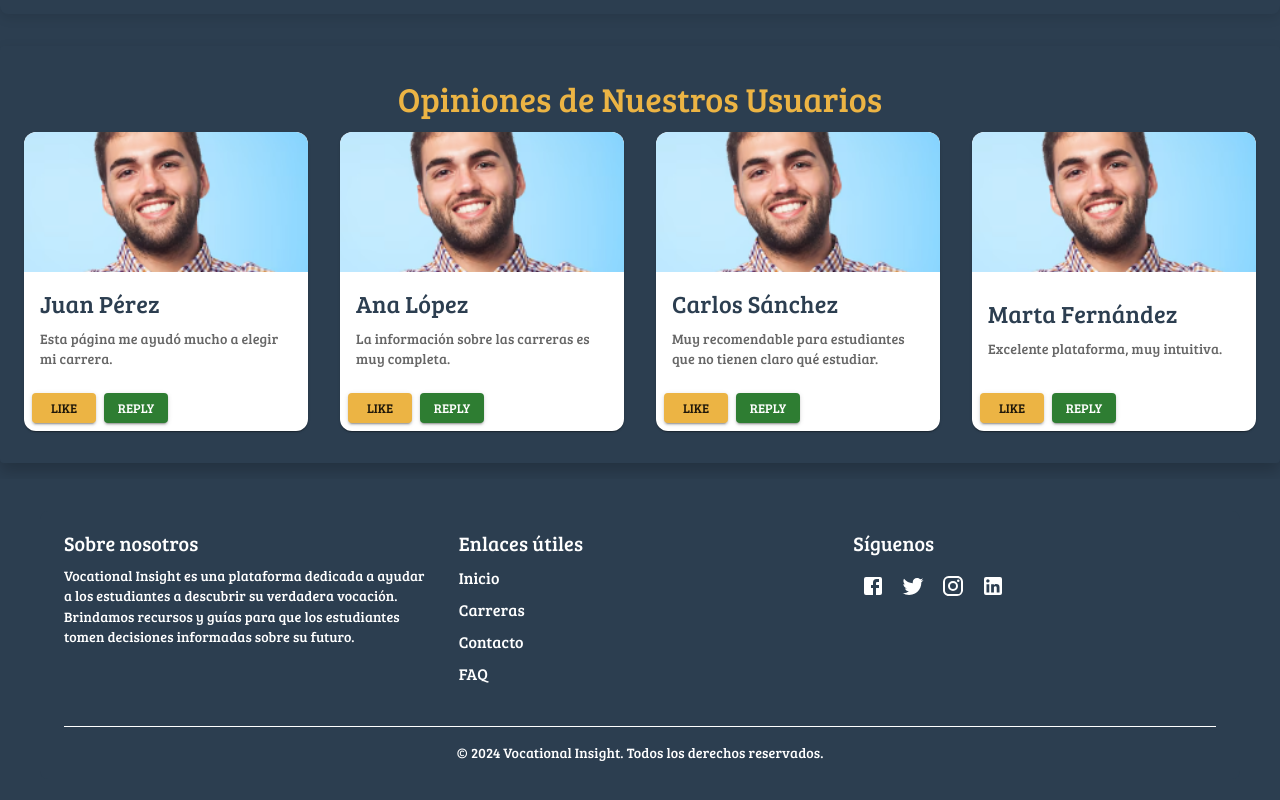
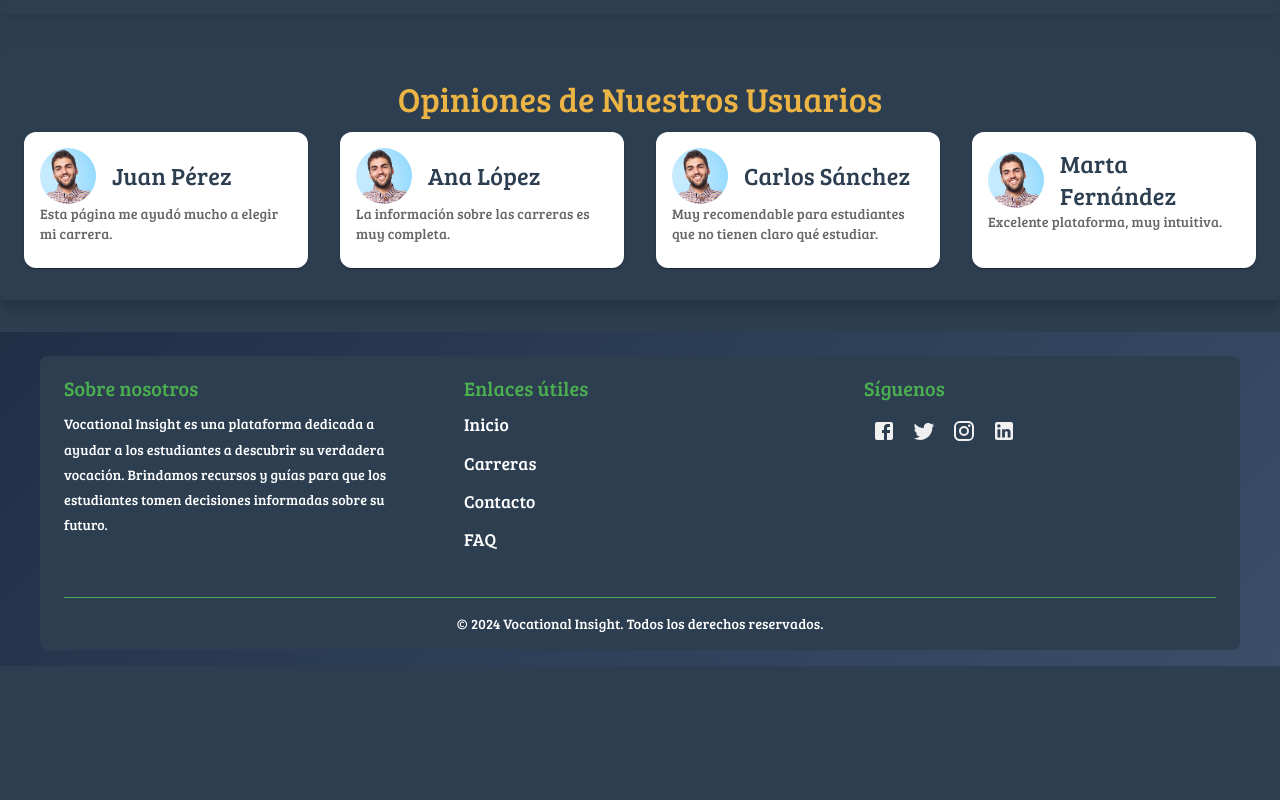
Before and after one commit to KristelMercurino/Vocational_Insight, a React (Vite) app: page / in a window 1280 px wide. Shown: the part 1188-1988 px from the top of the page. After the commit the page ends 1854 px from the top, so only its background shows below. Built offline with nearby package versions, Linux system fonts and the light colour scheme.

Commit message:
Se agrego mensaje de alerta en boton de formulario

```diff
--- a/src/App.tsx
+++ b/src/App.tsx
@@ -7,7 +7,6 @@ import theme from "./theme/theme";
 import Charts from "./components/Charts";
 import Results from "./components/Results";
 import Feedback from "./components/Feedback";
-import { Login } from "@mui/icons-material";
 
 export default function App() {
   return (
@@ -18,7 +17,6 @@ export default function App() {
         <Routes>
           <Route path="/" element={<Home />} />
           <Route path="/Survey" element={<Survey />} />
-          <Route path="/Login" element={<Login />} /> {/* Ruta para el login */}
           <Route path="/Charts" element={<Charts />} />
           <Route path="/Results" element={<Results />} />
           <Route path="/Feedback" element={<Feedback />} />
--- a/src/components/Cards.tsx
+++ b/src/components/Cards.tsx
@@ -1,13 +1,12 @@
 import Card from "@mui/material/Card";
-import CardActions from "@mui/material/CardActions";
 import CardContent from "@mui/material/CardContent";
-import CardMedia from "@mui/material/CardMedia";
-import Button from "@mui/material/Button";
 import Typography from "@mui/material/Typography";
 import Grid from "@mui/material/Grid";
 import Container from "@mui/material/Container";
 import Box from "@mui/material/Box";
-import opinion from "../assets/img/opinion.png"; // Asegúrate de tener una imagen para las opiniones
+import Avatar from "@mui/material/Avatar";
+import Stack from "@mui/material/Stack";
+import opinion from "../assets/img/opinion.png"; // Imagen circular pequeña
 
 function MediaCard({
   name,
@@ -19,7 +18,7 @@ function MediaCard({
   return (
     <Card
       sx={{
-        height: "100%", // Asegura que todos los cards tengan la misma altura
+        height: "100%",
         display: "flex",
         flexDirection: "column",
         justifyContent: "space-between",
@@ -31,27 +30,21 @@ function MediaCard({
         borderRadius: "12px", // Bordes redondeados
       }}
     >
-      <CardMedia
-        sx={{ height: 140, borderRadius: "12px 12px 0 0" }}
-        image={opinion}
-        title="User Opinion"
-      />
       <CardContent>
-        <Typography gutterBottom variant="h5" color="primary" component="div">
-          {name}
-        </Typography>
+        <Stack direction="row" spacing={2} alignItems="center">
+          <Avatar
+            alt={name}
+            src={opinion} // La imagen pequeña circular
+            sx={{ width: 56, height: 56 }} // Tamaño del Avatar
+          />
+          <Typography gutterBottom variant="h5" color="primary" component="div">
+            {name}
+          </Typography>
+        </Stack>
         <Typography variant="body2" sx={{ color: "text.secondary" }}>
           {opinionText}
         </Typography>
       </CardContent>
-      <CardActions>
-        <Button size="small" variant="contained" color="secondary">
-          Like
-        </Button>
-        <Button size="small" variant="contained" color="success">
-          Reply
-        </Button>
-      </CardActions>
     </Card>
   );
 }
@@ -82,7 +75,7 @@ export default function ResponsiveCards() {
       maxWidth="xl"
       sx={{
         backgroundColor: "#2c3e50ff", // Fondo azul oscuro
-        padding: 4, // Añade padding para que no esté pegado a los bordes
+        padding: 4,
         borderRadius: 1, // Bordes redondeados del container
         boxShadow: "0px 8px 16px rgba(0, 0, 0, 0.2)", // Sombra suave para el container
       }}
@@ -94,8 +87,6 @@ export default function ResponsiveCards() {
         {opinions.map((opinion, index) => (
           <Grid item xs={12} sm={6} md={4} lg={3} key={index}>
             <Box sx={{ height: "100%" }}>
-              {" "}
-              {/* Ajustamos la altura del contenedor para asegurar que los Cards se alineen */}
               <MediaCard
                 name={opinion.name}
                 opinionText={opinion.opinionText}
--- a/src/components/NavBar.tsx
+++ b/src/components/NavBar.tsx
@@ -37,12 +37,17 @@ function ResponsiveAppBar() {
     <AppBar position="static" sx={{ backgroundColor: "#2c3e50" }}>
       <Container maxWidth="xl">
         <Toolbar disableGutters>
-          {/* Logo */}
+          {/* Logo con tamaño ajustado, fondo claro y borde */}
           <Box
             component="img"
             sx={{
-              height: 50, // Ajusta el tamaño de tu logo aquí
+              height: 60, // Aumenta el tamaño del logo
               mr: 2,
+              p: 0, // Espaciado interno para darle más "aire"
+              backgroundColor: "#f4e4c1", // Fondo claro, similar al amarillo pálido
+              border: "2px solid #ECB444", // Borde amarillo para darle visibilidad
+              borderRadius: "8px", // Bordes redondeados
+              boxShadow: "0px 4px 12px rgba(0, 0, 0, 0.2)", // Sombra más marcada
             }}
             alt="Logo"
             src={logo}
--- a/src/components/Survey.tsx
+++ b/src/components/Survey.tsx
@@ -8,8 +8,10 @@ import {
   Typography,
   Grid,
   Box,
+  Snackbar,
+  Alert, // Importamos el componente Alert para mostrar mensajes estilizados
 } from "@mui/material";
-import { useNavigate } from "react-router-dom"; // Importa useNavigate para la navegación
+import { useNavigate } from "react-router-dom"; // Hook para navegar entre rutas
 
 export default function Survey() {
   const [state, setState] = useState({
@@ -51,21 +53,57 @@ export default function Survey() {
     q6e: false,
   });
 
-  const navigate = useNavigate(); // Hook para navegar entre rutas
+  const [openSnackbar, setOpenSnackbar] = useState(false); // Estado para controlar el Snackbar
+  const navigate = useNavigate(); // Hook para la navegación
 
-  const handleChange = (event: React.ChangeEvent<HTMLInputElement>) => {
+  // Función para contar cuántas opciones están seleccionadas en una pregunta
+  const countSelectedOptions = (questionPrefix) => {
+    return Object.keys(state).filter(
+      (key) => key.startsWith(questionPrefix) && state[key]
+    ).length;
+  };
+
+  // Función para manejar el cambio de estado de los checkboxes
+  const handleChange = (event) => {
+    const { name, checked } = event.target;
+
+    // Actualiza el estado del checkbox
     setState({
       ...state,
-      [event.target.name]: event.target.checked,
+      [name]: checked,
     });
   };
 
-  const handleSubmit = (event: React.FormEvent<HTMLFormElement>) => {
+  // Función para validar si al menos una opción ha sido seleccionada por cada pregunta
+  const isFormValid = () => {
+    for (let i = 1; i <= 6; i++) {
+      if (countSelectedOptions(`q${i}`) === 0) {
+        return false;
+      }
+    }
+    return true;
+  };
+
+  // Función para manejar el envío del formulario
+  const handleSubmit = (event) => {
     event.preventDefault();
-    console.log("Selected options: ", state);
 
-    // Redirige a la página de gráficos (Charts) después de enviar el formulario
-    navigate("/results");
+    // Validar si al menos una opción ha sido seleccionada por cada pregunta
+    if (!isFormValid()) {
+      setOpenSnackbar(true); // Mostrar Snackbar si no se cumple la validación
+    } else {
+      console.log("Selected options: ", state);
+      // Redirige a la página de resultados después de enviar el formulario
+      navigate("/results");
+    }
+  };
+
+  // Función para cerrar el Snackbar
+  const handleCloseSnackbar = (event, reason) => {
+    if (reason === "clickaway") {
+      return;
+    }
+    setOpenSnackbar(false); // Cierra el Snackbar cuando se hace clic fuera o se oculta automáticamente
   };
 
   return (
@@ -75,8 +113,8 @@ export default function Survey() {
       </Typography>
       <Typography align="center" variant="body1" gutterBottom>
         Lee cada pregunta cuidadosamente y selecciona todas las alternativas que
-        reflejen tus intereses y habilidades. No te preocupes por elegir una
-        sola opción, puedes seleccionar todas las que se apliquen a ti.
+        reflejen tus intereses y habilidades. Puedes seleccionar un máximo de 3
+        opciones por pregunta.
       </Typography>
       <form onSubmit={handleSubmit}>
         <Grid container spacing={4}>
@@ -96,9 +134,9 @@ export default function Survey() {
                       onChange={handleChange}
                       name="q1a"
                       sx={{
-                        color: "#ECB444", // Color del checkbox
+                        color: "#ECB444",
                         "&.Mui-checked": {
-                          color: "#ECB444", // Color cuando está marcado
+                          color: "#ECB444",
                         },
                       }}
                     />
@@ -119,7 +157,7 @@ export default function Survey() {
                       }}
                     />
                   }
-                  label="b) Escribir, leer libros, o crear contenido artísticos"
+                  label="b) Escribir, leer libros, o crear contenido artístico"
                 />
                 <FormControlLabel
                   control={
@@ -212,7 +250,7 @@ export default function Survey() {
                       }}
                     />
                   }
-                  label="b) Lenguaje, literatura, y artes"
+                  label="b) Lenguaje, literatura y artes"
                 />
                 <FormControlLabel
                   control={
@@ -244,7 +282,7 @@ export default function Survey() {
                       }}
                     />
                   }
-                  label="d) Artes plásticas, música, y tecnología"
+                  label="d) Artes plásticas, música y tecnología"
                 />
                 <FormControlLabel
                   control={
@@ -651,6 +689,21 @@ export default function Survey() {
           </Grid>
         </Grid>
       </form>
+
+      {/* Snackbar para mostrar el mensaje de error */}
+      <Snackbar
+        open={openSnackbar}
+        autoHideDuration={6000} // Duración del Snackbar (6 segundos)
+        onClose={handleCloseSnackbar}
+      >
+        <Alert
+          onClose={handleCloseSnackbar}
+          severity="error"
+          sx={{ width: "100%" }}
+        >
+          Por favor, selecciona al menos una opción en cada pregunta.
+        </Alert>
+      </Snackbar>
     </Container>
   );
 }
--- a/src/components/footer.tsx
+++ b/src/components/footer.tsx
@@ -12,21 +12,21 @@ export default function Footer() {
   return (
     <Box
       sx={{
-        mt: 2,
-        backgroundColor: "#2c3e50ff", // Fondo azul oscuro
-        color: "#fff", // Texto en blanco
-        paddingTop: 4,
-        paddingBottom: 4,
+        mt: 4,
+        background: "linear-gradient(135deg, #1f2f46, #3b4e68)", // Gradiente moderno
+        color: "#f0f0f0", // Texto claro
+        paddingTop: 3,
+        paddingBottom: 2,
       }}
     >
       <Container maxWidth="lg">
-        <Grid container spacing={4} justifyContent="space-between">
+        <Grid container spacing={6} justifyContent="space-between">
           {/* Sección 1: Información */}
           <Grid item xs={12} sm={6} md={4}>
-            <Typography variant="h6" gutterBottom>
+            <Typography variant="h6" gutterBottom sx={{ color: "#4caf50" }}>
               Sobre nosotros
             </Typography>
-            <Typography variant="body2">
+            <Typography variant="body2" sx={{ lineHeight: 1.8 }}>
               Vocational Insight es una plataforma dedicada a ayudar a los
               estudiantes a descubrir su verdadera vocación. Brindamos recursos
               y guías para que los estudiantes tomen decisiones informadas sobre
@@ -36,7 +36,7 @@ export default function Footer() {
 
           {/* Sección 2: Enlaces */}
           <Grid item xs={12} sm={6} md={4}>
-            <Typography variant="h6" gutterBottom>
+            <Typography variant="h6" gutterBottom sx={{ color: "#4caf50" }}>
               Enlaces útiles
             </Typography>
             <Link
@@ -44,7 +44,9 @@ export default function Footer() {
               color="inherit"
               underline="hover"
               display="block"
-              sx={{ mb: 1 }}
+              sx={{ mb: 1.5, fontSize: "1.1rem", transition: "color 0.3s" }}
+              onMouseOver={(e) => (e.target.style.color = "#4caf50")}
+              onMouseOut={(e) => (e.target.style.color = "#f0f0f0")}
             >
               Inicio
             </Link>
@@ -53,7 +55,9 @@ export default function Footer() {
               color="inherit"
               underline="hover"
               display="block"
-              sx={{ mb: 1 }}
+              sx={{ mb: 1.5, fontSize: "1.1rem", transition: "color 0.3s" }}
+              onMouseOver={(e) => (e.target.style.color = "#4caf50")}
+              onMouseOut={(e) => (e.target.style.color = "#f0f0f0")}
             >
               Carreras
             </Link>
@@ -62,7 +66,9 @@ export default function Footer() {
               color="inherit"
               underline="hover"
               display="block"
-              sx={{ mb: 1 }}
+              sx={{ mb: 1.5, fontSize: "1.1rem", transition: "color 0.3s" }}
+              onMouseOver={(e) => (e.target.style.color = "#4caf50")}
+              onMouseOut={(e) => (e.target.style.color = "#f0f0f0")}
             >
               Contacto
             </Link>
@@ -71,7 +77,9 @@ export default function Footer() {
               color="inherit"
               underline="hover"
               display="block"
-              sx={{ mb: 1 }}
+              sx={{ mb: 1.5, fontSize: "1.1rem", transition: "color 0.3s" }}
+              onMouseOver={(e) => (e.target.style.color = "#4caf50")}
+              onMouseOut={(e) => (e.target.style.color = "#f0f0f0")}
             >
               FAQ
             </Link>
@@ -79,7 +87,7 @@ export default function Footer() {
 
           {/* Sección 3: Redes sociales */}
           <Grid item xs={12} sm={6} md={4}>
-            <Typography variant="h6" gutterBottom>
+            <Typography variant="h6" gutterBottom sx={{ color: "#4caf50" }}>
               Síguenos
             </Typography>
             <Box>
@@ -87,7 +95,11 @@ export default function Footer() {
                 href="https://facebook.com"
                 target="_blank"
                 rel="noopener"
-                sx={{ color: "#fff" }}
+                sx={{
+                  color: "#f0f0f0",
+                  transition: "color 0.3s",
+                  "&:hover": { color: "#4caf50" },
+                }}
               >
                 <Facebook />
               </IconButton>
@@ -95,7 +107,11 @@ export default function Footer() {
                 href="https://twitter.com"
                 target="_blank"
                 rel="noopener"
-                sx={{ color: "#fff" }}
+                sx={{
+                  color: "#f0f0f0",
+                  transition: "color 0.3s",
+                  "&:hover": { color: "#4caf50" },
+                }}
               >
                 <Twitter />
               </IconButton>
@@ -103,7 +119,11 @@ export default function Footer() {
                 href="https://instagram.com"
                 target="_blank"
                 rel="noopener"
-                sx={{ color: "#fff" }}
+                sx={{
+                  color: "#f0f0f0",
+                  transition: "color 0.3s",
+                  "&:hover": { color: "#4caf50" },
+                }}
               >
                 <Instagram />
               </IconButton>
@@ -111,7 +131,11 @@ export default function Footer() {
                 href="https://linkedin.com"
                 target="_blank"
                 rel="noopener"
-                sx={{ color: "#fff" }}
+                sx={{
+                  color: "#f0f0f0",
+                  transition: "color 0.3s",
+                  "&:hover": { color: "#4caf50" },
+                }}
               >
                 <LinkedIn />
               </IconButton>
@@ -124,7 +148,7 @@ export default function Footer() {
           sx={{
             textAlign: "center",
             marginTop: 4,
-            borderTop: "1px solid #fff",
+            borderTop: "1px solid #4caf50",
             paddingTop: 2,
           }}
         >
```
Also changed, not shown: src/components/ForgotPassword.tsx (added, +59 -0 lines), src/components/login.tsx (deleted, +0 -136 lines).
